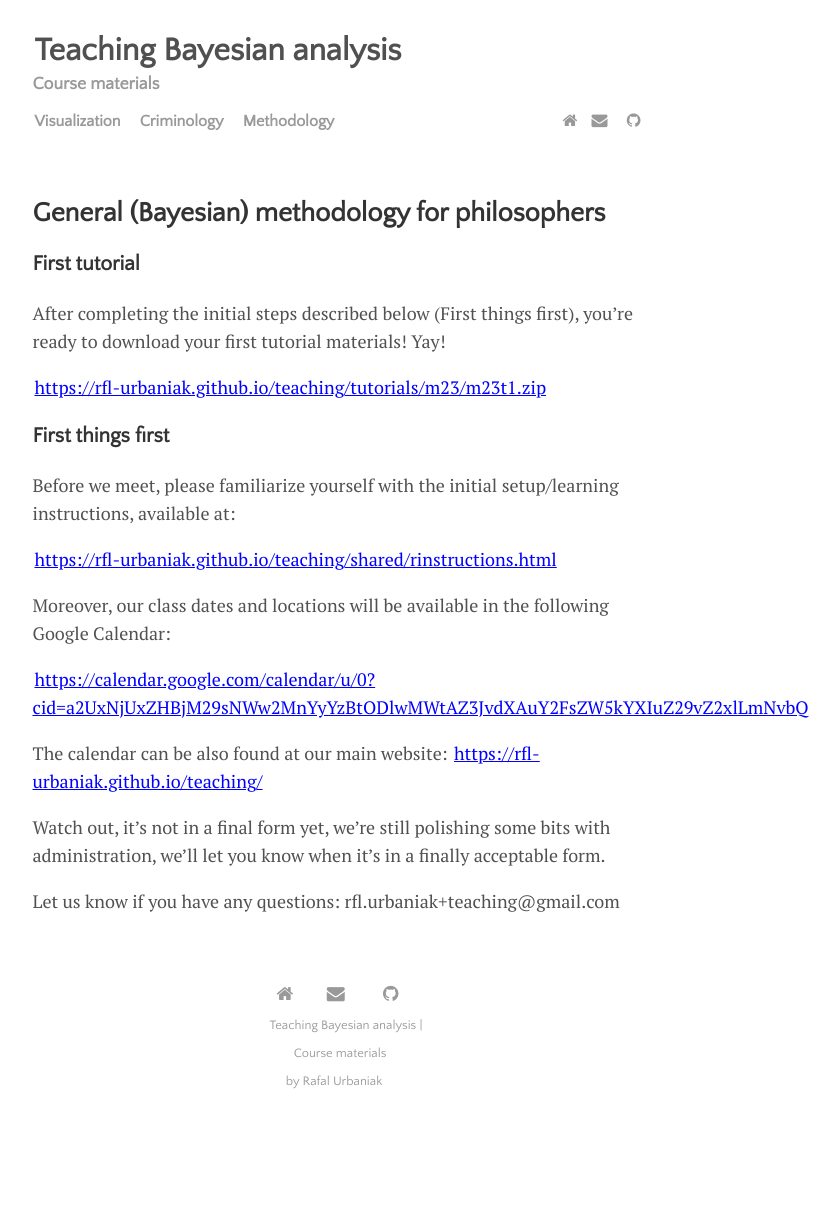
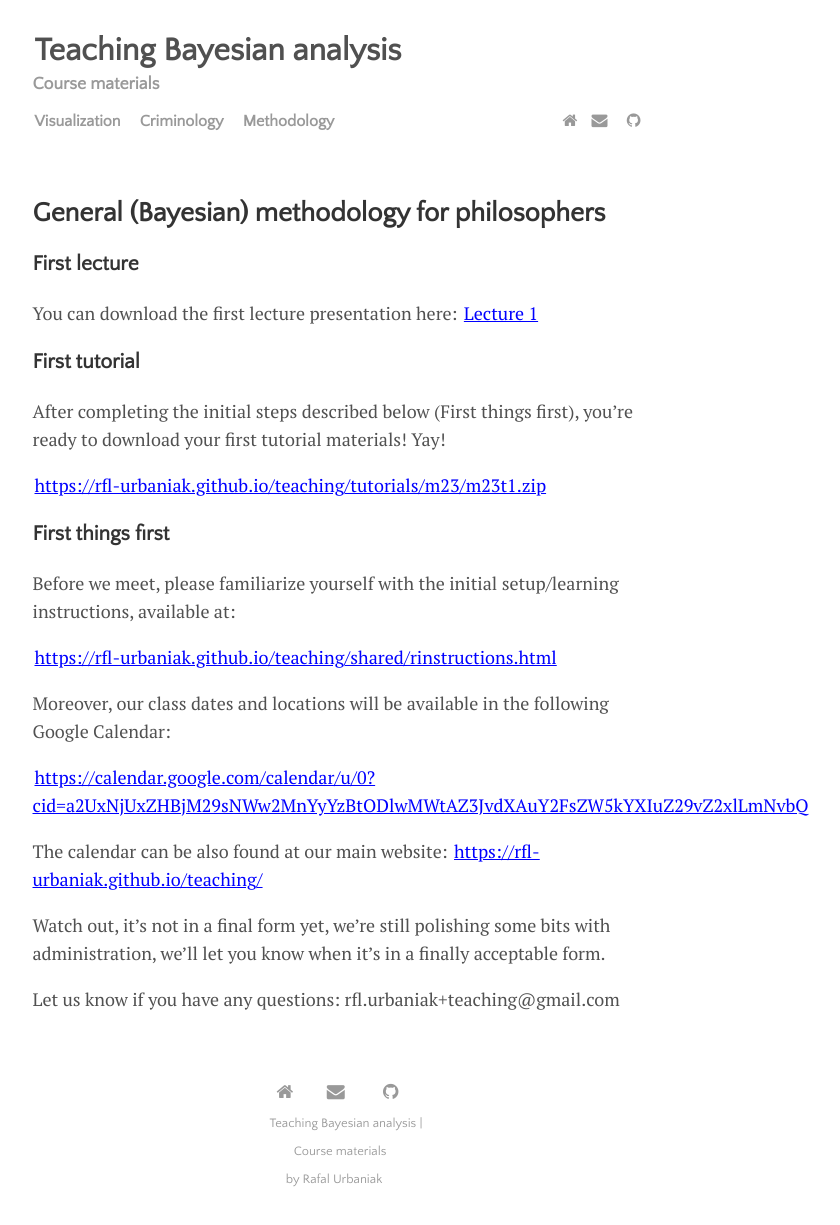
Before and after one commit to rfl-urbaniak/teaching, a Jekyll site: the page built from menu/methodology.md, in a window 1280 px wide. Shown: the whole page, without its empty margins (300-1140 px from the left). Built offline with Jekyll 4.4.1, drawn with Linux system fonts in a browser that asks for light colours; before the commit the page ends 1127 px from its top, so only the background shows below that.

Commit message:
lectures

```diff
--- a/menu/methodology.md
+++ b/menu/methodology.md
@@ -11,6 +11,10 @@
 </style>
 
 ## General (Bayesian) methodology for philosophers
+
+### First lecture
+
+You can download the first lecture presentation here: <a href="https://rfl-urbaniak.github.io/teaching/sharedResources/lectures/m23l1.pdf">Lecture 1</a>
 
 ### First tutorial
 
```
Also changed, not shown: menu/visualization.md (+3 -0 lines), 2 other files.
